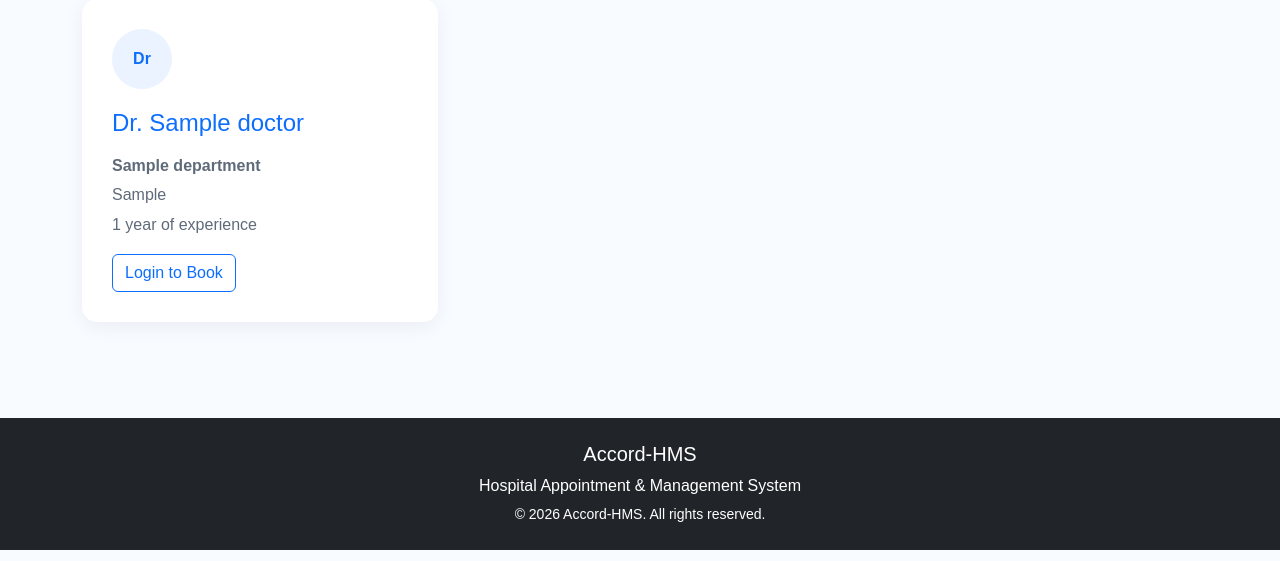
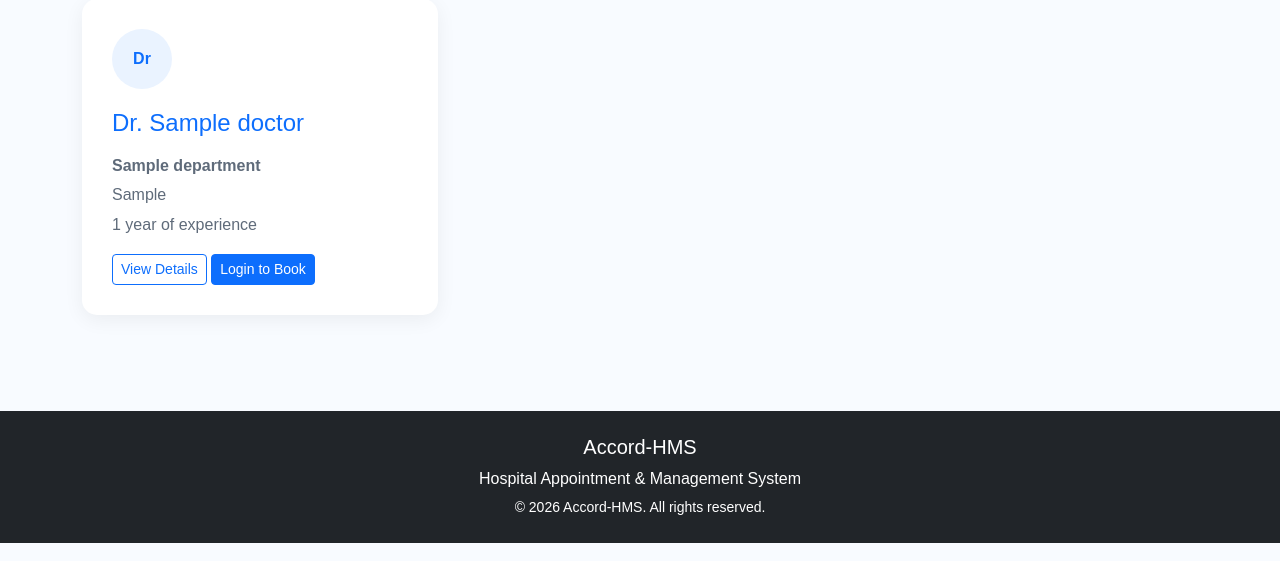
Before and after one commit to adityatiwari-git/Accord-HMS, a Django app: page /doctors/ in a window 1280 px wide. Shown: the part 239-800 px from the top of the page. Run offline with Django 5.2, Linux system fonts and the light colour scheme; tables that the repository leaves empty hold one stand-in row (values such as "Sample post").

Commit message:
Add doctor detail links

```diff
--- a/templates/doctors.html
+++ b/templates/doctors.html
@@ -19,10 +19,11 @@
                     <p class="mb-1"><strong>{{ doctor.department.name }}</strong></p>
                     <p class="mb-1">{{ doctor.qualification }}</p>
                     <p>{{ doctor.experience }} year{{ doctor.experience|pluralize }} of experience</p>
+                    <a href="{% url 'doctor_detail' doctor.id %}" class="btn btn-outline-primary btn-sm">View Details</a>
                     {% if user.is_authenticated %}
-                    <a href="{% url 'book_doctor' doctor.id %}" class="btn btn-primary">Book Appointment</a>
+                    <a href="{% url 'book_doctor' doctor.id %}" class="btn btn-primary btn-sm">Book Appointment</a>
                     {% else %}
-                    <a href="{% url 'login' %}" class="btn btn-outline-primary">Login to Book</a>
+                    <a href="{% url 'login' %}" class="btn btn-primary btn-sm">Login to Book</a>
                     {% endif %}
                 </div>
             </div>
```
